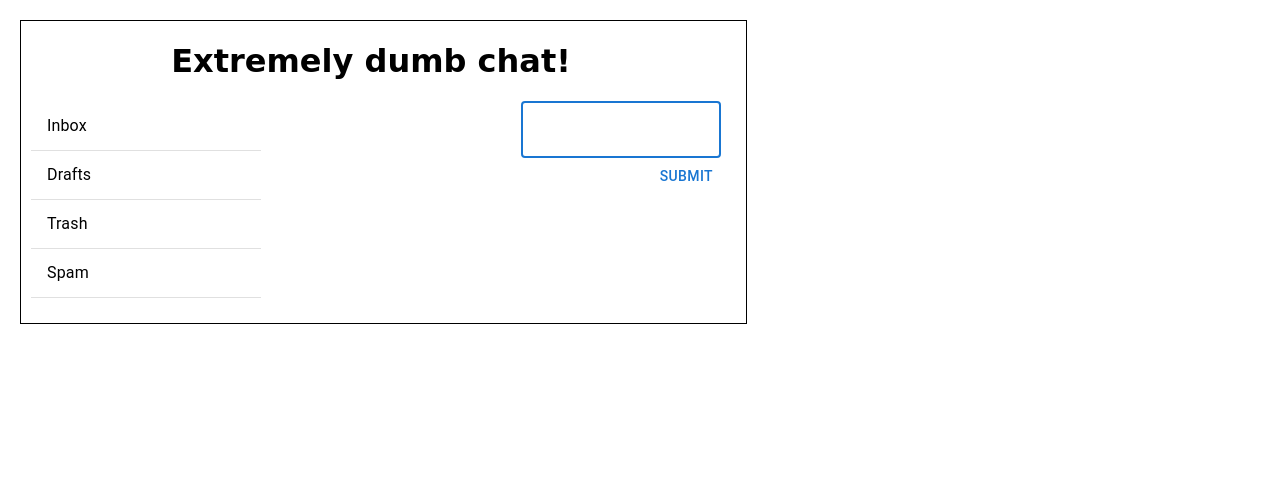
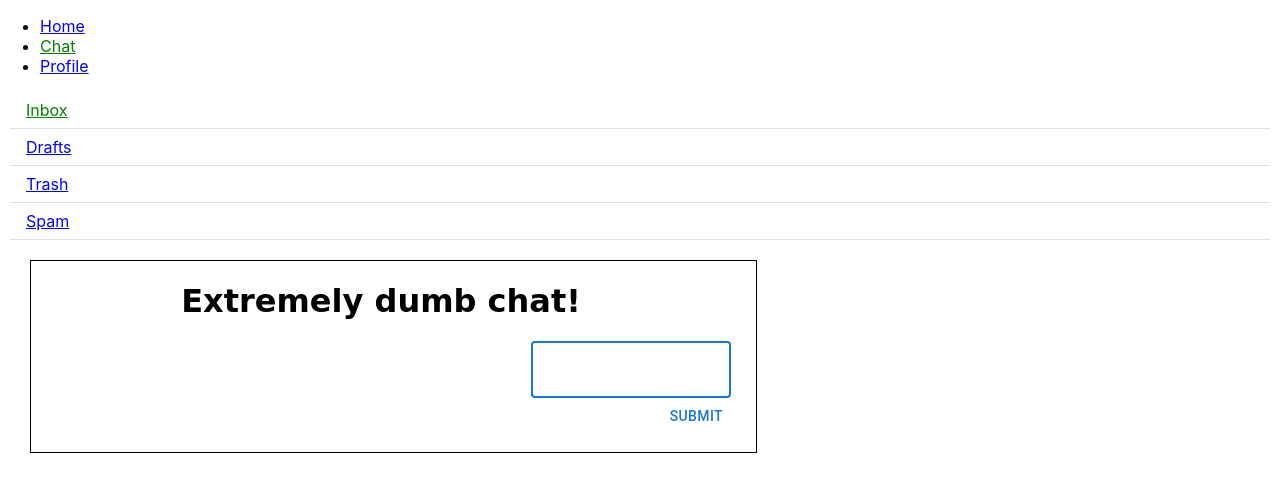
Before and after one commit to andreisham/react_course, a React (Create React App) app: page /chat/chat1 in a window 1280 px wide. Shown: the top 492 px of the page. Built offline with nearby package versions, Linux system fonts and the light colour scheme.

Commit message:
HW lesson_4

```diff
--- a/src/App.js
+++ b/src/App.js
@@ -1,79 +1,34 @@
 import './App.css';
 import React, { useState, useEffect, useRef } from 'react';
-import { Message } from "./components/Message/Message";
-import { Form } from "./components/Form/Form";
-import { AUTHORS } from './utils/constants';
-import { MessageList } from './components/MessageList/MessageList';
 import { Chat_list } from './components/Chats/Chat_list';
+import { BrowserRouter, NavLink, Route, Routes } from 'react-router-dom';
+import { Chat } from './screens/Chat/Chat';
+import { Home } from  './screens/Home/Home';
+import { Profile } from  './screens/Profile/Profile';
 
-
-const msgs = [];
-const chat_list = [
-  {
-    id: 'chat-1',
-    name: 'Inbox',
-  },
-  {
-    id: 'chat-2',
-    name: 'Drafts',
-  },
-  {
-    id: 'chat-3',
-    name: 'Trash',
-  },
-  {
-    id: 'chat-4',
-    name: 'Spam',
-  },
-]
 function App() {
-  const [messages, setMessages] = useState(msgs);
-
-  // стейт на случай добавления функционала создания новых чатов
-  const [chats, setChats] = useState(chat_list);
-
-  const addMessage = (newMsg) => {
-    setMessages([...messages, newMsg]);
-  }
-
-  const sendMessage = (newText) => {
-    addMessage({
-      author: AUTHORS.myName,
-      text: newText,
-      id: `msg-${Date.now()}`
-    })
-  }
-
-  const timer = useRef();
-
-  // ответ от робота на сообщения мр. Смита, робот отвечает с задержкой в 1.5 секунды
-  useEffect(() => {
-    timer.current = setTimeout(() => {
-      if (messages.length > 0 && messages[messages.length - 1].author == AUTHORS.myName) {
-        addMessage({
-          author: AUTHORS.robot,
-          text: 'hi from robot',
-          id: `msg-${Date.now()}`
-        })
-      }
-    }, 1500);
-    return () => clearTimeout(timer.current);
-  }, [messages])
-
-  return (
-    <div className="App">
-      <h1 className='dumb'>Extremely dumb chat!</h1>
-      <div className='chat_list'>
-        <Chat_list chats={chats}/>
-      </div>
-      <div className='messages_block'>
-        <MessageList messages={messages}/>
-      </div>
-      <div className='form_block'>
-        <Form onSubmit={sendMessage}/>
-      </div>
-    </div>
-  );
+  return(
+    <BrowserRouter>
+    <ul>
+      <li>
+        <NavLink to='/' style={({ isActive }) => ({ color: isActive ? "green" : "blue"})}>Home</NavLink>
+      </li>
+      <li>
+        <NavLink to='/chat' style={({ isActive }) => ({ color: isActive ? "green" : "blue"})}>Chat</NavLink>
+      </li>
+      <li>
+        <NavLink to='/profile' style={({ isActive }) => ({ color: isActive ? "green" : "blue"})}>Profile</NavLink>
+      </li>
+    </ul>
+      <Routes>
+        <Route path='/' element={<Home />} />
+        <Route path='/profile' element={<Profile />} />
+        <Route path='/chat' element={<Chat_list />} >
+          <Route path=':id' element={<Chat />}/>
+        </Route>
+      </Routes>
+    </BrowserRouter>
+  )
 }
 
 export default App;
--- a/src/components/Chats/Chat_list.jsx
+++ b/src/components/Chats/Chat_list.jsx
@@ -1,16 +1,42 @@
 import { ListItem, Divider,ListItemText } from "@mui/material";
 import './Chats.styles.css';
+import React, { useState } from "react";
+import { NavLink, Outlet } from "react-router-dom";
 
-export const Chat_list = ({ chats }) => {
+export const Chat_list = () => {
 
-    // не знаю как тут победить ошибку с unique key prop,
-    // неужели надо создавать уникальные ключи и присваивать их здесь каждому элементу?
-    return (chats.map((chat) =>
-        <>
-            <ListItem button>
-                <ListItemText key={chat.id} primary={chat.name} />
-            </ListItem>
-            <Divider />
-        </>)
+    const chat_list = [
+        {
+          id: 'chat1',
+          name: 'Inbox',
+        },
+        {
+          id: 'chat2',
+          name: 'Drafts',
+        },
+        {
+          id: 'chat3',
+          name: 'Trash',
+        },
+        {
+          id: 'chat4',
+          name: 'Spam',
+        },
+    ]
+
+    const [chats, setChats] = useState(chat_list);
+
+    return(
+        <div className='chat_list'>
+            {chats.map((chat) =>
+                <React.Fragment key={chat.id}>
+                    <ListItem button>
+                        <NavLink to={`/chat/${chat.id}`} key={chat.id} style={({ isActive }) => ({ color: isActive ? "green" : "blue"})}>{chat.name}</NavLink>
+                    </ListItem>
+                    <Divider />
+                </React.Fragment>)
+            }
+            <Outlet />
+        </div>
     )
 }
--- /dev/null
+++ b/src/screens/Chat/Chat.js
@@ -0,0 +1,62 @@
+import { useEffect, useRef, useState } from "react";
+import { Navigate, useParams } from "react-router-dom";
+import { Form } from "../../components/Form/Form";
+import { MessageList } from "../../components/MessageList/MessageList";
+import { AUTHORS } from "../../utils/constants";
+
+const initMessages = {
+    chat1: [],
+    chat2: [],
+    chat3: [],
+    chat4: [],
+}
+
+export function Chat() {
+    const { id } = useParams();
+    console.log({ id })
+    const [messages, setMessages] = useState(initMessages);
+
+    const addMessage = (newMsg) => {
+      setMessages({...messages, [id]: [...messages[id], newMsg] });
+    }
+
+    const sendMessage = (newText) => {
+      addMessage({
+        author: AUTHORS.myName,
+        text: newText,
+        id: `msg-${Date.now()}`
+      })
+    }
+
+    const timer = useRef();
+
+    // ответ от робота на сообщения мр. Смита, робот отвечает с задержкой в 1.5 секунды
+    useEffect(() => {
+      timer.current = setTimeout(() => {
+        const lastMessage = messages[id]?.[messages[id]?.length - 1];
+        if (lastMessage?.author === AUTHORS.myName) {
+          addMessage({
+            author: AUTHORS.robot,
+            text: 'hi from robot',
+            id: `msg-${Date.now()}`
+          })
+        }
+      }, 1500);
+      return () => clearTimeout(timer.current);
+    }, [messages])
+
+    if(!messages[id]) {
+        return <Navigate to='/chat' replace />
+    }
+    return (
+      <div className="App">
+        <h1 className='dumb'>Extremely dumb chat!</h1>
+            <div className='messages_block'>
+                <MessageList messages={messages[id]} />
+            </div>
+            <div className='form_block'>
+                <Form onSubmit={sendMessage} />
+            </div>
+      </div>
+    );
+  }
--- /dev/null
+++ b/src/screens/Home/Home.js
@@ -0,0 +1,2 @@
+export const Home = () => {
+    return <h1>Тут могла быть ваша реклама, но пока тут только домашняя страница</h1> };
--- /dev/null
+++ b/src/screens/Profile/Profile.js
@@ -0,0 +1,2 @@
+export const Profile = () => {
+    return <h1>Тут могла быть ваша реклама, но пока тут только сраница профиля</h1> };
```
